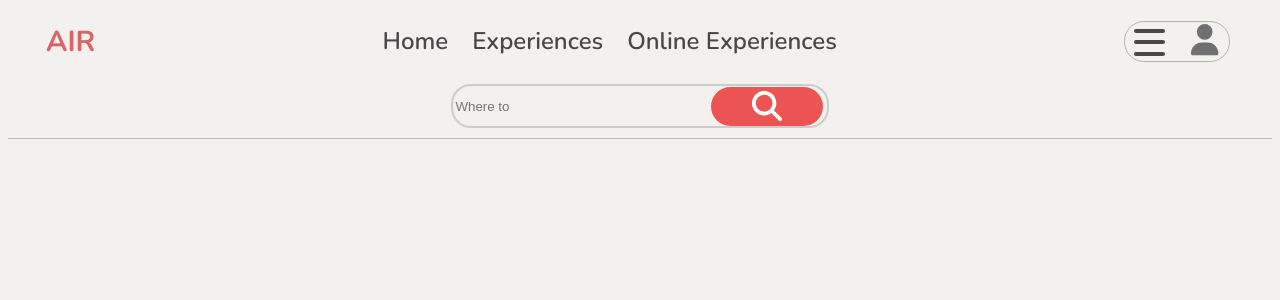
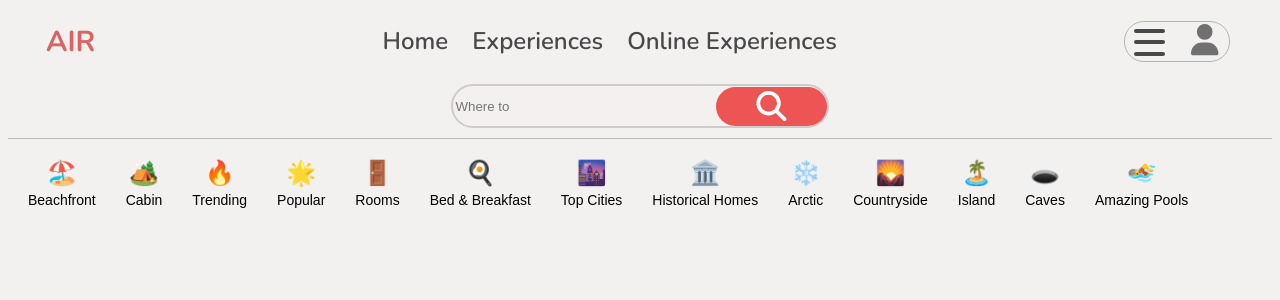
Before and after one commit to afaqfaiz/web_semester_project, a React (Vite) app: page / in a window 1280 px wide. Shown: the top 300 px of the page. Built offline with nearby package versions, Linux system fonts and the light colour scheme.

Commit message:
add category component

```diff
--- a/index.html
+++ b/index.html
@@ -2,7 +2,7 @@
 <html lang="en">
   <head>
     <meta charset="UTF-8" />
-    <link rel="icon" type="image/svg+xml" href="/vite.svg" />
+    <link rel="icon" type="image/svg+xml" href="/.svg" />
     <meta name="viewport" content="width=device-width, initial-scale=1.0" />
     <title>Airbnb</title>
   </head>
--- a/package.json
+++ b/package.json
@@ -13,7 +13,8 @@
     "@fortawesome/free-solid-svg-icons": "^6.6.0",
     "@fortawesome/react-fontawesome": "^0.2.2",
     "react": "^18.3.1",
-    "react-dom": "^18.3.1"
+    "react-dom": "^18.3.1",
+    "react-router-dom": "^6.27.0"
   },
   "devDependencies": {
     "@eslint/js": "^9.11.1",
--- /dev/null
+++ b/src/components/Categories.css
@@ -0,0 +1,31 @@
+/* Categories.css */
+
+.categories-container {
+    display: flex;
+    overflow-x: auto;
+    gap: 10px;
+    padding: 10px;
+}
+
+.category-button {
+    display: flex;
+    flex-direction: column;
+    align-items: center;
+    padding: 10px;
+    border: none;
+    background: none;
+    cursor: pointer;
+    font-size: 14px;
+    transition: color 0.3s, background-color 0.3s;
+}
+
+.category-button.active {
+    color: white;
+    background-color: #ff385c; /* Airbnb's brand color */
+    border-radius: 8px;
+}
+
+.category-icon {
+    font-size: 24px;
+    margin-bottom: 5px;
+}
--- /dev/null
+++ b/src/components/Categories.jsx
@@ -0,0 +1,45 @@
+import React from 'react'
+import { useState } from 'react';
+import './Categories.css'
+
+const categoriesdata=[
+    {name: 'Beachfront',icon:'🏖️'},
+    {name: 'Cabin',icon:'🏕️'},
+    {name: 'Trending',icon:'🔥'},
+    {name: 'Popular',icon:'🌟'},
+    { name: 'Rooms', icon: '🚪' },
+    { name: 'Bed & Breakfast', icon: '🍳' },
+    { name: 'Top Cities', icon: '🌆' },
+    { name: 'Historical Homes', icon: '🏛️' },
+    { name: 'Arctic', icon: '❄️' },
+    { name: 'Countryside', icon: '🌄' },
+    { name: 'Island', icon: '🏝️' },
+    { name: 'Caves', icon: '🕳️' },
+    { name: 'Amazing Pools', icon: '🏊' },
+
+];
+const Categories=()=> {
+    const[activeCategory,setactiveCategory]=useState('');
+
+  return (
+    <div className="categories-container">
+        {
+            //every time onclick button is clicked, the button is rerendedred by the
+            //map function and where the  activecategory is equal to category.name
+            //it makes its class acive
+
+        categoriesdata.map((category)=>(
+            <button
+            key={category.name}
+            className={`category-button ${activeCategory===category.name?'active':''}`}
+            onClick={()=>setactiveCategory(category.name)}
+            >
+            <span className="category-icon">{category.icon}</span>
+            <span className="category-label">{category.name}</span>
+
+            </button>
+        ))}
+    </div>
+  );
+};
+export default Categories;
--- a/src/components/Navbar.module.css
+++ b/src/components/Navbar.module.css
@@ -114,7 +114,8 @@ body {
     color: #333;
     font-size: 14px;
     border-radius: 8px;
-    transition: background-color 0.3s ease;
+    transition: background-color 1s ease;
+
 }
 
 .login:hover, .signup:hover {
--- a/src/components/searchbar.module.css
+++ b/src/components/searchbar.module.css
@@ -1,17 +1,22 @@
+@import url('https://fonts.googleapis.com/css2?family=Poppins:wght@400;600;700&display=swap');
+body {
+    font-family: 'Nunito', sans-serif; /* or 'Poppins' */
+  }
+
 .searchbar{
     width: 30%;
     height:40px;
     border:  2px solid rgba(187, 181, 181, 0.616);
     display: flex;
     align-items: center;
-    border-radius: 20px;
+    border-radius: 40px;
     align-self: center;
 }
 .input_txt{
-    width: 68%;
+    width: 69.99%;
     height: 38px;
     border: none;
-    border-radius: 20px;
+    border-radius: 40px;
     outline: none;
     background-color:  #f3eeee10;;
 }
--- a/src/index.css
+++ b/src/index.css
@@ -1,6 +1,9 @@
+@import url('https://fonts.googleapis.com/css2?family=Poppins:wght@400;600;700&display=swap');
+body {
+    font-family: 'Nunito', sans-serif; /* or 'Poppins' */
+  }
 
 :root {
-  font-family: Inter, system-ui, Avenir, Helvetica, Arial, sans-serif;
   line-height: 1.5;
   font-weight: 400;
 
--- a/src/pages/Homepage.jsx
+++ b/src/pages/Homepage.jsx
@@ -1,7 +1,9 @@
 import React from "react";
 import Navbar from "../components/Navbar";
 import Search_bar from "../components/searchbar";
+import Categories from "../components/Categories";
 import styles from "./Homepage.module.css"
+
 
 const Homepage = () => {
 
@@ -12,6 +14,7 @@ const Homepage = () => {
           <div className={styles.center_container}>
             <Search_bar />
           </div>
+          <Categories />
       </div>
     </>
 
--- a/src/pages/Homepage.module.css
+++ b/src/pages/Homepage.module.css
@@ -1,3 +1,8 @@
+@import url('https://fonts.googleapis.com/css2?family=Poppins:wght@400;600;700&display=swap');
+body {
+    font-family: 'Nunito', sans-serif; /* or 'Poppins' */
+  }
+
 body{
     background-color: #e8e3e382;
 }
```
Also changed, not shown: src/components/Listingcard.jsx (added, +20 -0 lines), 1 other file (tests, documents, lock files or other folders).
